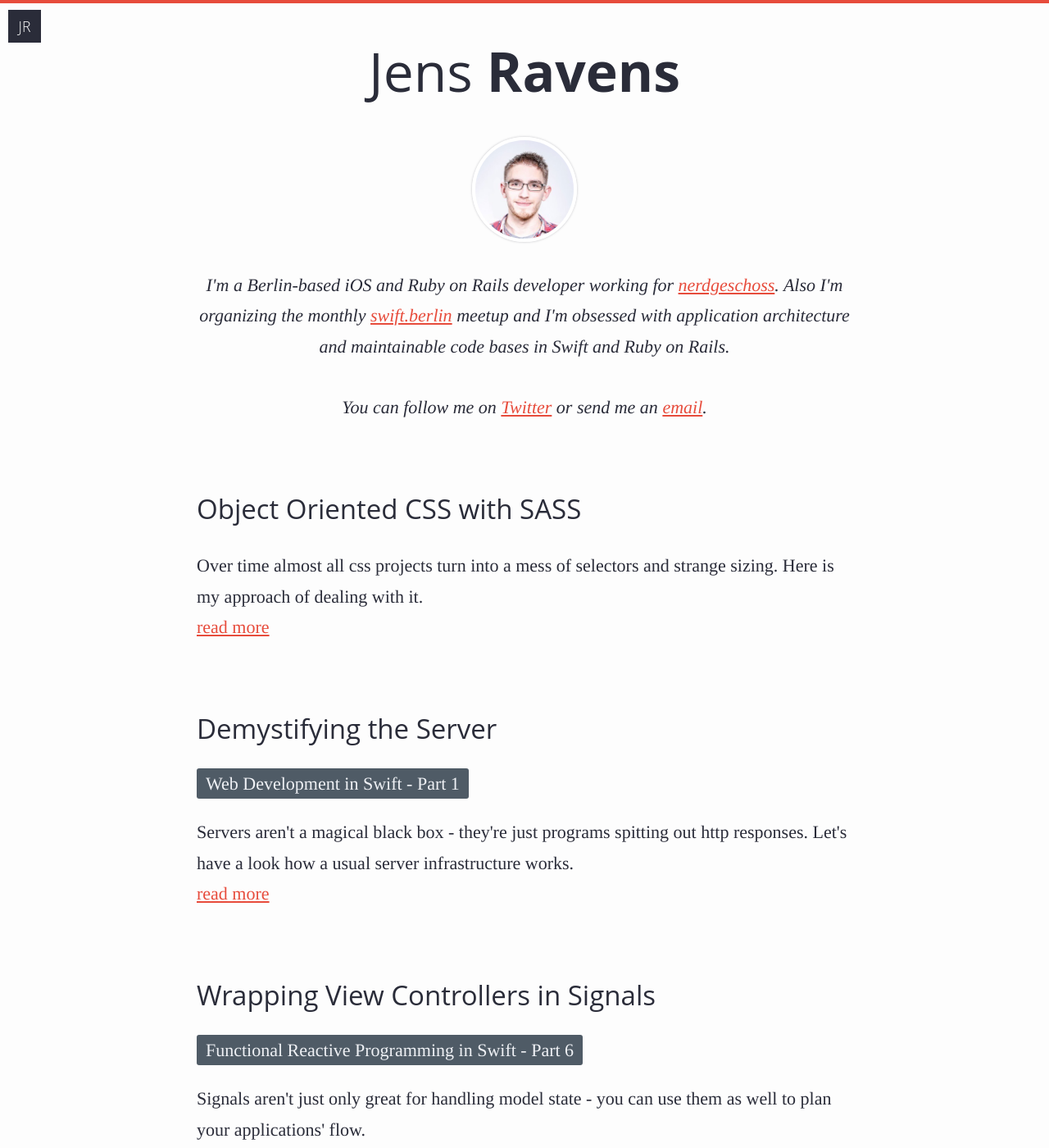
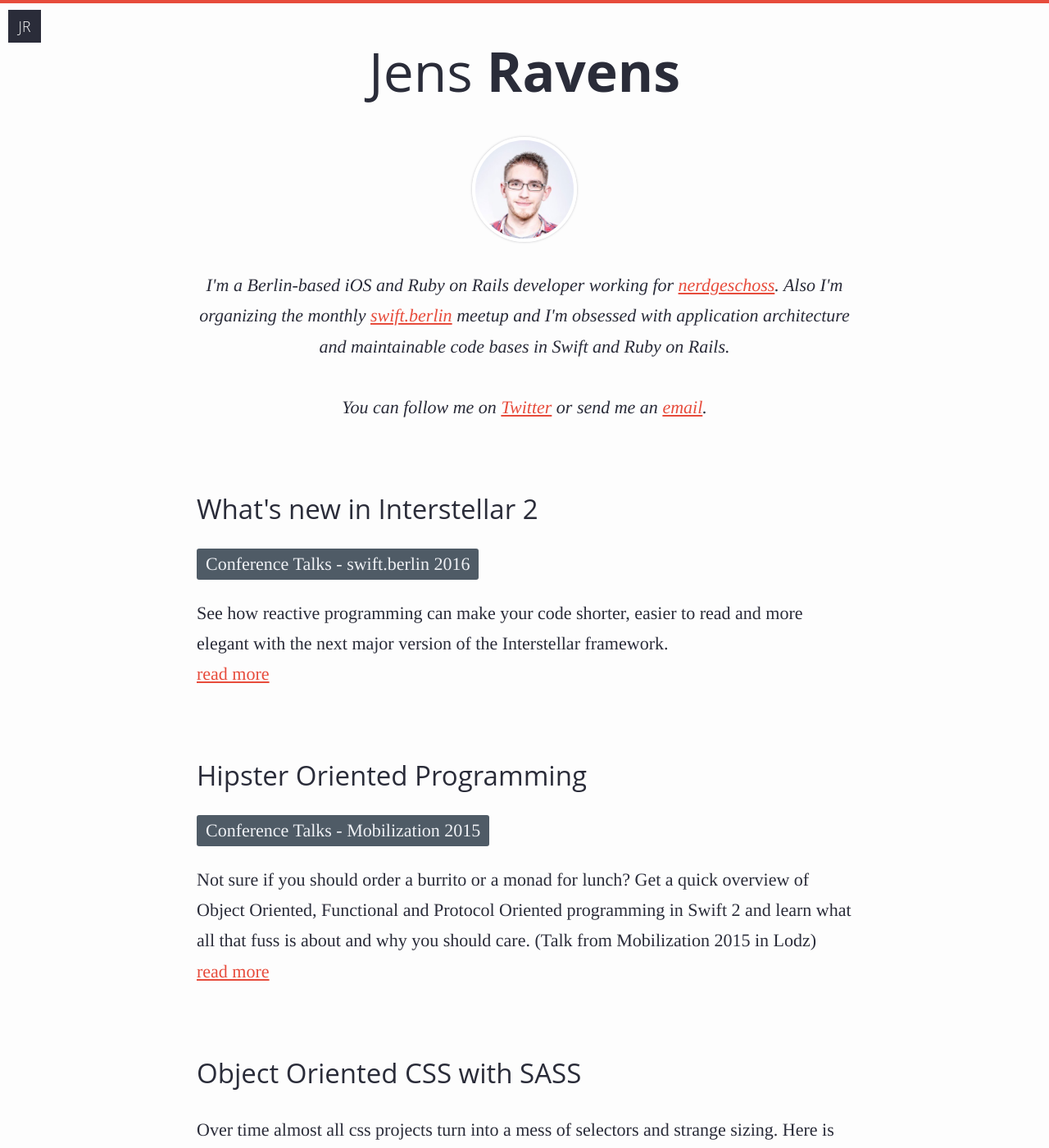
Before and after one commit to JensRavens/jensravens.github.io, a Jekyll site: the page built from index.html, in a window 1280 px wide and 1400 px high. Shown: the whole window at 82% size. Built offline with Jekyll 4.4.1, drawn with Linux system fonts in a browser that asks for light colours; comment, search, counter and statistics services are not loaded; some of the changed text lies outside the part shown.

Commit message:
add series for conference talks, add talks from mobilization and swiftberlin

```diff
--- a/_posts/2015-06-09-uikonf-talk.md
+++ b/_posts/2015-06-09-uikonf-talk.md
@@ -1,7 +1,10 @@
 ---
-title: My talk at UIKonf 2015
+title: How to use Functional Reactive Programming without Black Magic
 tags: [swift, monads, video]
 hero: /img/uikonf.jpg
+series: Conference Talks
+series-index: 1
+series-subtitle: UIKonf 2015
 abstract: |
   During UIKonf 2015 I gave a talk about how to implement your own
   ReactiveCocoa using ideas from Swift like generics and value types.
--- /dev/null
+++ b/_posts/2016-06-01-mobilization-2015-talk.md
@@ -0,0 +1,27 @@
+---
+title: Hipster Oriented Programming
+tags: [swift, monads, video]
+hero: /img/uikonf.jpg
+series: Conference Talks
+series-subtitle: Mobilization 2015
+series-index: 2
+abstract: |
+  Not sure if you should order a burrito or a monad for lunch? Get a quick overview of Object Oriented, Functional and Protocol Oriented programming in Swift 2 and learn what all that fuss is about and why you should care. (Talk from Mobilization 2015 in Lodz)
+---
+
+# _Hipster Oriented_ Programming
+
+Not sure if you should order a burrito or a monad for lunch? Get a quick
+overview of Object Oriented, Functional and Protocol Oriented programming in
+Swift 2 and learn what all that fuss is about and why you should care.
+
+I gave this talk at [Mobilization 2015 in Lodz](http://2015.mobilization.pl/#speakers).
+
+You can watch the full video at YouTube here:
+<iframe width="100%" height="400px" src="https://www.youtube.com/embed/lMX7qxgG_T4" frameborder="0" allowfullscreen></iframe>
+
+Or just skim through my slides:
+<iframe src="//www.slideshare.net/slideshow/embed_code/key/weIDUUbHcxskYq" width="100%" height="400px" frameborder="0" marginwidth="0" marginheight="0" scrolling="no" style="border:1px solid #CCC; border-width:1px; margin-bottom:5px; max-width: 100%;" allowfullscreen> </iframe>
+
+If you still want to know more about the whole idea of monads you
+can read my [blog post series on reactive programming](/series/functional-reactive-programming-in-swift/).
--- /dev/null
+++ b/_posts/2016-07-01-whats-new-in-interstellar-2.md
@@ -0,0 +1,22 @@
+---
+title: What's new in Interstellar 2
+tags: [swift, monads, video, livecoding]
+hero: /img/uikonf.jpg
+series: Conference Talks
+series-subtitle: swift.berlin 2016
+series-index: 3
+abstract: |
+  See how reactive programming can make your code shorter, easier to read and more elegant with the next major version of the Interstellar framework.
+---
+
+# What's new in _Interstellar 2_
+
+See how reactive programming can make your code shorter, easier to read and more
+elegant with the next major version of the [Interstellar](https://github.com/jensravens/interstellar) framework.
+
+I gave this talk at [swift.berlin #17](http://swift.berlin/swift-berlin-17/).
+
+You can watch the full video at YouTube here:
+<iframe width="100%" height="400px" src="https://www.youtube.com/embed/JaRIaggEdYE" frameborder="0" allowfullscreen></iframe>
+
+You can read more about the first version of Interstellar at [blog post series on reactive programming](/series/functional-reactive-programming-in-swift/).
--- a/index.html
+++ b/index.html
@@ -17,7 +17,14 @@ thumbnail: /img/profile.jpg
     <article class="article-preview">
       <h2>{{ post.title }}</h2>
       {% if post.series %}
-      <a href="/series/{{post.series | slugify}}" class="article-series">{{post.series}} - Part {{post.series-index}}</a>
+      <a href="/series/{{post.series | slugify}}" class="article-series">
+        {{post.series}} -
+        {% if post.series-subtitle %}
+          {{post.series-subtitle}}
+        {% else %}
+          Part {{post.series-index}}
+        {% endif %}
+      </a>
       {% endif %}
       <p>
         {{ post.abstract }}
--- /dev/null
+++ b/series/conference-talks.md
@@ -0,0 +1,10 @@
+---
+layout: series
+series: Conference Talks
+permalink: /series/conference-talks
+hero: /img/uikonf.jpg
+---
+
+## Conference _Talks_
+
+I'm a regular speaker at conferences. You can find some videos and slides of my talk here:
```
Also changed, not shown: other parts of _posts/2015-06-09-uikonf-talk.md (+1 -1 lines), _layouts/series.html (+7 -2 lines), Gemfile.lock.
